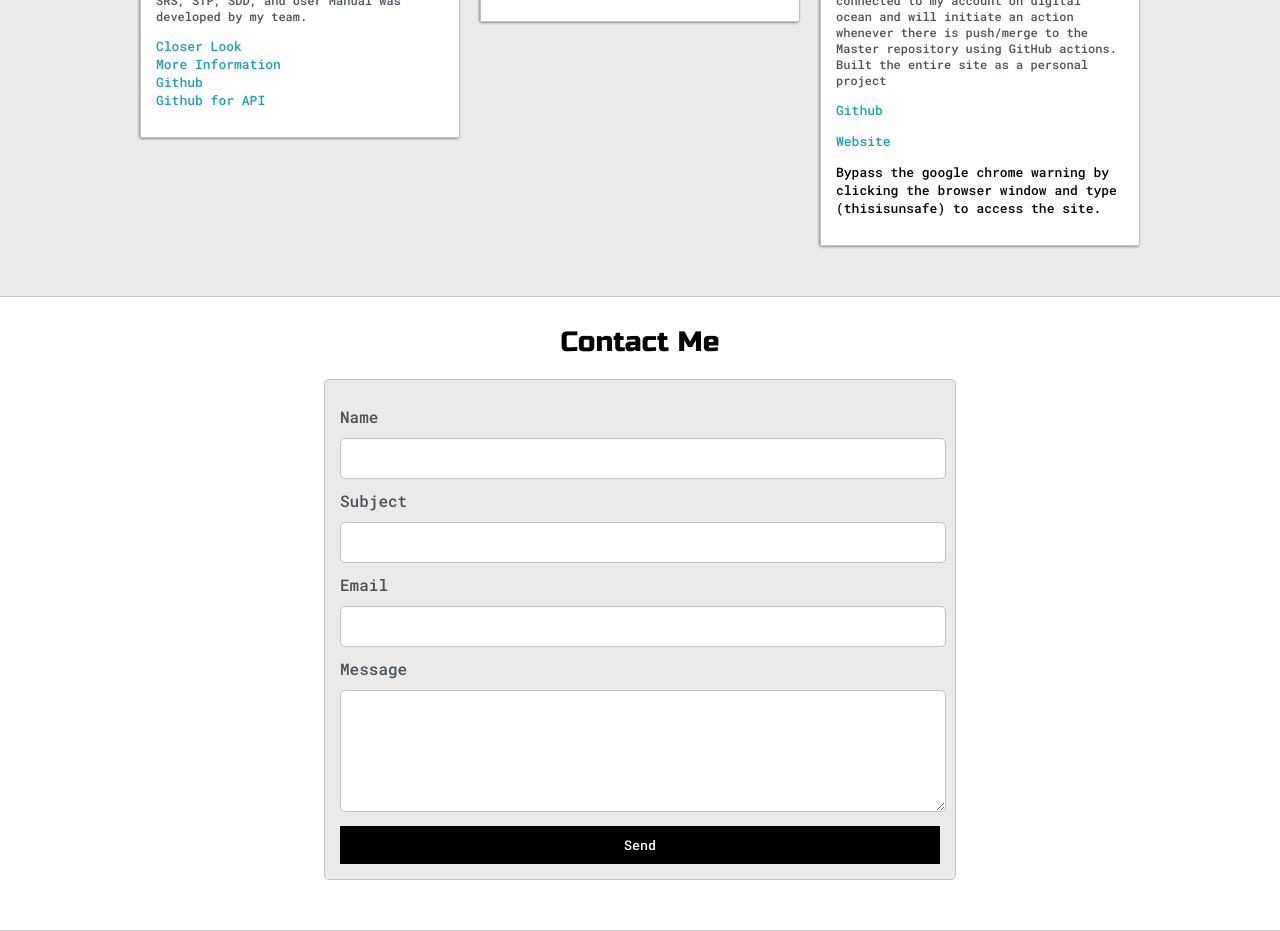
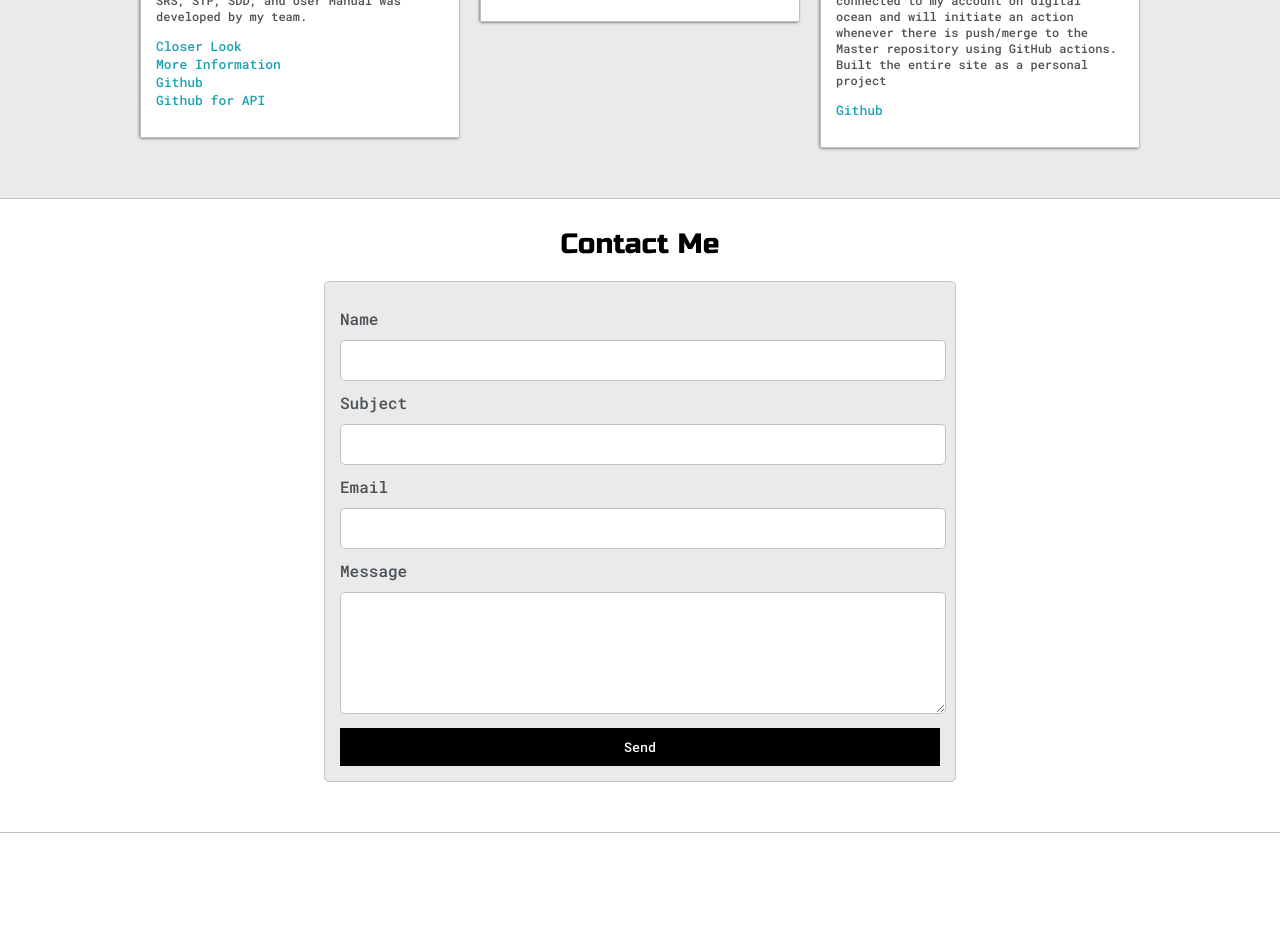
Before and after one commit to KyleJGlover/PortfolioReactJS, a React (Create React App) app: page / in a window 1280 px wide. Shown: the part 2200-3131 px from the top of the page. After the commit the page ends 3033 px from the top, so only its background shows below. Built offline with nearby package versions, Linux system fonts and the light colour scheme.

Commit message:
Removing link to website as it costs too much to keep up.

```diff
--- a/src/Section_Components/personal_projects_section/SlideShows/PlantigsSlideShow.js
+++ b/src/Section_Components/personal_projects_section/SlideShows/PlantigsSlideShow.js
@@ -63,12 +63,12 @@ function MyQuizzesSlideShow() {
                     <p className='post-intro-links'>
                         <a target='_blank' rel='noreferrer' href={project.github}>Github</a>
                     </p>
-                    <p className='post-intro-links'>
+                    {/* <p className='post-intro-links'>
                         <a target='_blank' rel='noreferrer' href={project.website}>Website</a>
                     </p>
                     <p className='post-intro-links'>
                         Bypass the google chrome warning by clicking the browser window and type (thisisunsafe) to access the site.
-                    </p>
+                    </p> */}
                 </div>
             </div>
         </div>
```
